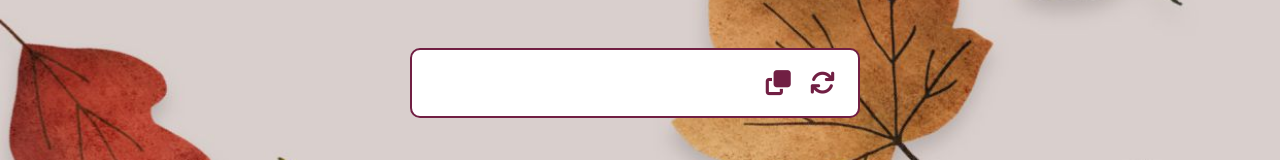
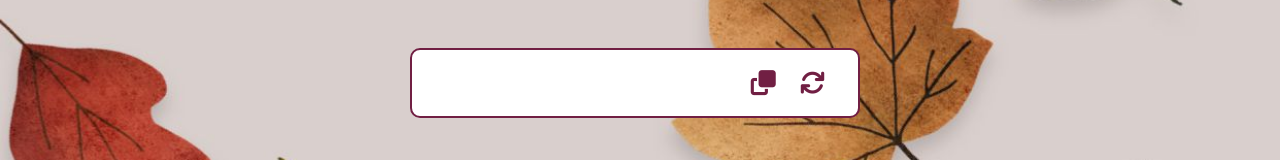
Before and after one commit to NataliaSaidman/generador-de-claves, a plain HTML site: page index.html in a window 1280 px wide. Shown: the part 167-327 px from the top of the page. Drawn offline with Linux system fonts and the light colour scheme.

Commit message:
espaciado de botones

```diff
--- a/css/style.css
+++ b/css/style.css
@@ -50,10 +50,11 @@ button {
 .fa-copy,
 .fa-arrows-rotate {
     color: #711F43;
+    padding-right: 15px;
 }
 
 .fa-copy{
-    padding-right: 10px;
+
 }
 
 #password {
```
